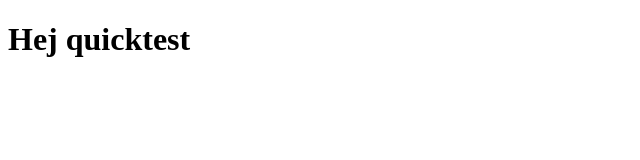
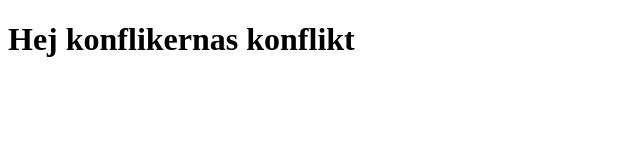
Before and after one commit to eandero/grupp2, a plain HTML site: page index.html in a window 1280 px wide. Shown: the whole page, without its empty margins (0-640 px from the left). Drawn offline with Linux system fonts and the light colour scheme.

Commit message:
Conflict test

```diff
--- a/index.html
+++ b/index.html
@@ -3,6 +3,6 @@
         <title> Grupp 2 - Labb 4 </title>
     </head>
     <body>
-        <h1> Hej quicktest </h1>
+        <h1> Hej konflikernas konflikt </h1>
     </body>
 </html>
```
